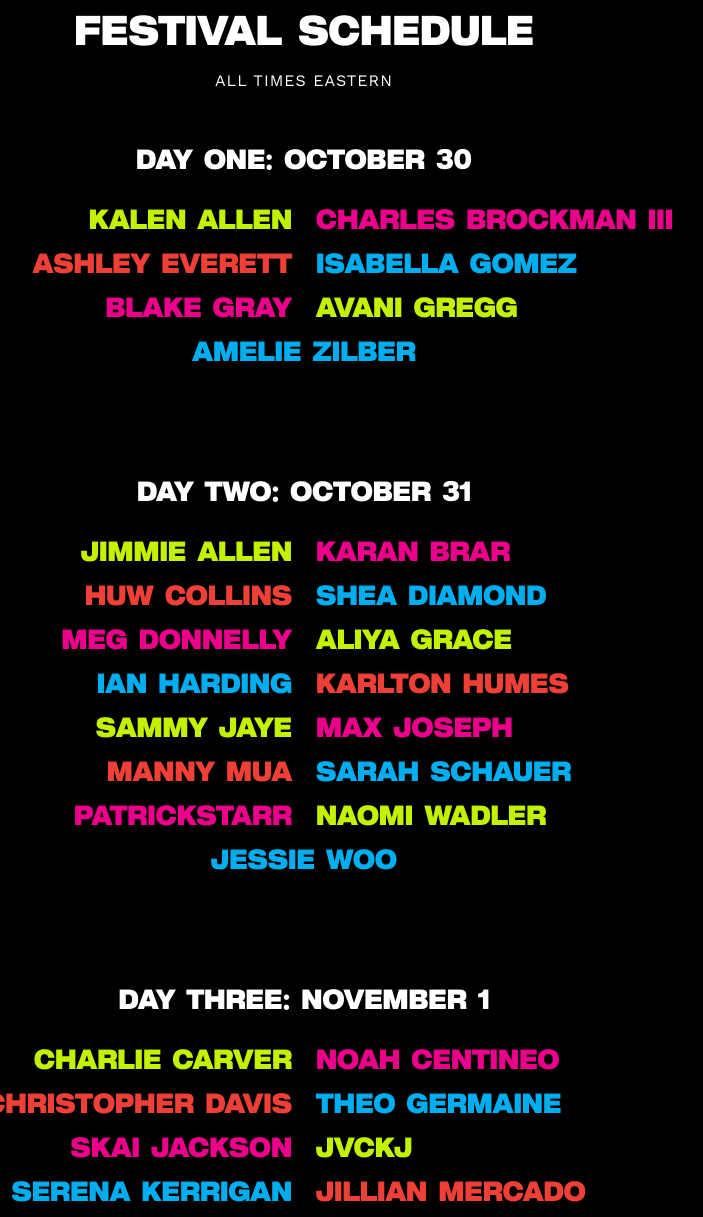
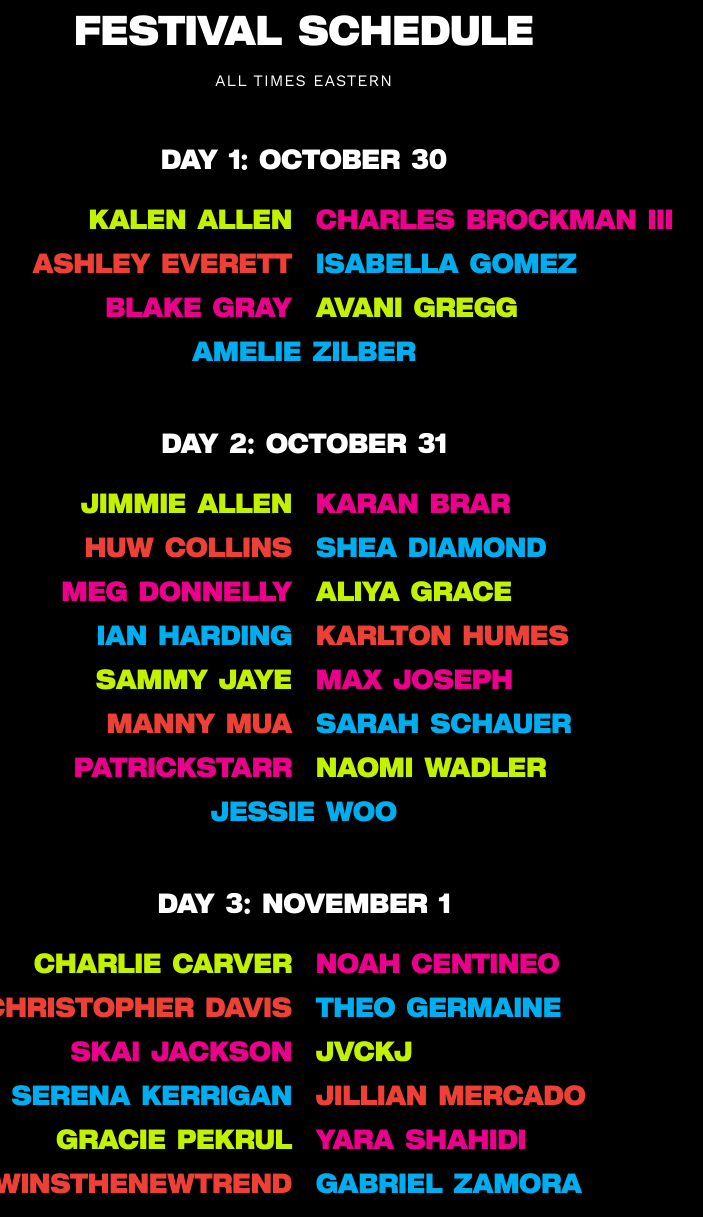
Before and after one commit to 7jux/baf, a website: page index.html in a window 1280 px wide. Shown: the part 1320-2537 px from the top of the page, without its empty margins (336-1039 px from the left). Drawn offline with nearby package versions, Linux system fonts and the light colour scheme.

Commit message:
influencers b

```diff
--- a/css/custom.css
+++ b/css/custom.css
@@ -68,6 +68,6 @@ p {
   padding: .25em;
 }
 
-.content table thead td, .content table thead th {
-    border-width: 0 0 2px;
-    color: #ffffff;
+.is-schedule {
+  padding-bottom: 0em;
+}
--- a/index.html
+++ b/index.html
@@ -130,12 +130,12 @@
   </div>
 </section>
 
-  <section class="section">
+  <section class="section is-schedule">
     <div class="container">
       <div class="columns">
         <div class="column is-hidden-touch is-12">
           <div class="content has-text-centered">
-            <h3 class="subtitle has-text-white has-text-centered is-size-3-desktop is-size-3-touch">Day One: October 30</h3>
+            <h3 class="subtitle has-text-white has-text-centered is-size-3-desktop is-size-3-touch">Day 1: October 30</h3>
             <div class="columns names">
               <div class="column names is-6 has-text-right">
                 <a href="https://www.instagram.com/thekalenallen/" target="_blank"><h2 class="title is-3 is-green">Kalen Allen</h2></a>
@@ -159,7 +159,7 @@
         <div class="content has-text-centered">
           <div class="columns names">
             <div class="column names is-12 has-text-centered">
-              <h3 class="subtitle has-text-white has-text-centered is-size-3-desktop is-size-3-touch">Day One: October 30</h3>
+              <h3 class="subtitle has-text-white has-text-centered is-size-3-desktop is-size-3-touch">Day 1: October 30</h3>
               <a href="https://www.instagram.com/thekalenallen/" target="_blank"><h2 class="title is-3 is-green">Kalen Allen</h2></a>
               <a href="https://www.tiktok.com/@theonlycb3" target="_blank"><h2 class="title is-3 is-pink">Charles Brockman III</h2></a>
               <a href="https://www.instagram.com/ashleycmeverett" target="_blank"><h2 class="title is-3 is-red">Ashley Everett</h2></a>
@@ -173,12 +173,12 @@
       </div>
   </section>
 
-  <section class="section">
+  <section class="section is-schedule">
     <div class="container">
       <div class="columns">
         <div class="column is-hidden-touch is-12">
           <div class="content has-text-centered">
-            <h3 class="subtitle has-text-white has-text-centered is-size-3-desktop is-size-3-touch">Day Two: October 31</h3>
+            <h3 class="subtitle has-text-white has-text-centered is-size-3-desktop is-size-3-touch">Day 2: October 31</h3>
             <div class="columns names">
               <div class="column names is-6 has-text-right">
                 <a href="#" target="_blank"><h2 class="title is-3 is-green">Jimmie Allen</h2></a>
@@ -211,7 +211,7 @@
         <div class="content has-text-centered">
           <div class="columns names">
             <div class="column names is-12 has-text-centered">
-              <h3 class="subtitle has-text-white has-text-centered is-size-3-desktop is-size-3-touch">Day Two: October 31</h3>
+              <h3 class="subtitle has-text-white has-text-centered is-size-3-desktop is-size-3-touch">Day 2: October 31</h3>
               <a href="#" target="_blank"><h2 class="title is-3 is-green">Jimmie Allen</h2></a>
               <a href="https://www.instagram.com/karanbrar/feed/?hl=en" target="_blank"><h2 class="title is-3 is-pink">Karan Brar</h2></a>
               <a href="https://www.instagram.com/itssammyjaye/" target="_blank"><h2 class="title is-3 is-red">Huw	Collins</h2></a>
@@ -238,7 +238,7 @@
       <div class="columns">
         <div class="column is-hidden-touch is-12">
           <div class="content has-text-centered">
-            <h3 class="subtitle has-text-white has-text-centered is-size-3-desktop is-size-3-touch">Day Three: November 1</h3>
+            <h3 class="subtitle has-text-white has-text-centered is-size-3-desktop is-size-3-touch">Day 3: November 1</h3>
             <div class="columns names">
               <div class="column names is-6 has-text-right">
                 <a href="https://www.instagram.com/charliecarver/" target="_blank"><h2 class="title is-3 is-green">Charlie Carver</h2></a>
@@ -273,7 +273,7 @@
         <div class="content has-text-centered">
           <div class="columns names">
             <div class="column names is-12 has-text-centered">
-              <h3 class="subtitle has-text-white has-text-centered is-size-3-desktop is-size-3-touch">Day Three: November 1</h3>
+              <h3 class="subtitle has-text-white has-text-centered is-size-3-desktop is-size-3-touch">Day 3: November 1</h3>
               <a href="https://www.instagram.com/charliecarver/" target="_blank"><h2 class="title is-3 is-green">Charlie Carver</h2></a>
               <a href="https://www.instagram.com/ncentineo" target="_blank"><h2 class="title is-3 is-pink">Noah Centineo</h2></a>
               <a href="https://www.tiktok.com/@iamchrxstopher" target="_blank"><h2 class="title is-3 is-red">Christopher Davis</h2></a>
```
